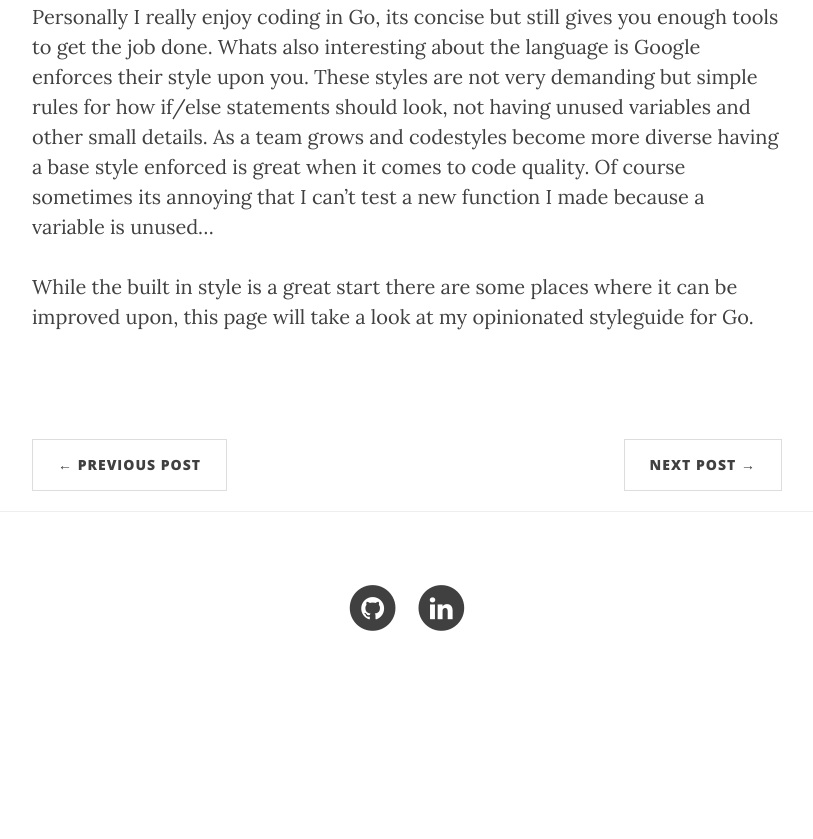
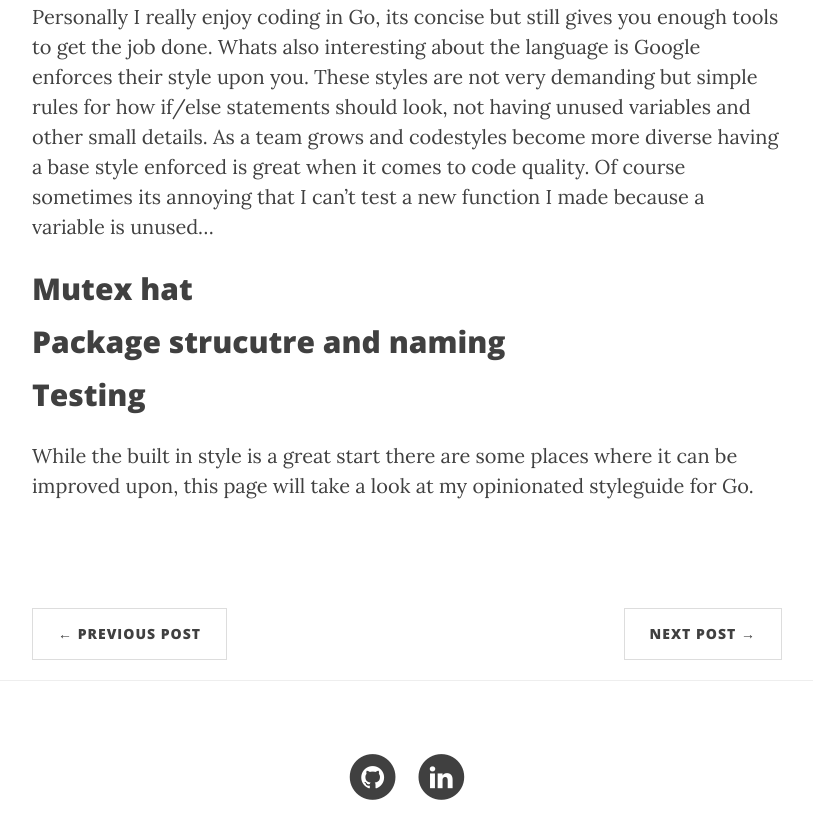
Before and after one commit to kwojcicki/kwojcicki.github.io, a Jekyll site: the page built from _posts/2018-01-15-IDIOMATIC-GO.md, in a window 1280 px wide and 900 px high, scrolled down 790 px. Shown: the top 839 px of the window, without its empty margins (233-1046 px from the left). Built offline with Jekyll 4.4.1, drawn with Linux system fonts in a browser that asks for light colours; nearby versions of some CDN libraries; before the commit the page ends 1521 px from its top, so only the background shows below that.

Commit message:
added generic stuff

```diff
--- a/_posts/2018-01-15-IDIOMATIC-GO.md
+++ b/_posts/2018-01-15-IDIOMATIC-GO.md
@@ -13,5 +13,10 @@ tags: [ Go ]
 
 Personally I really enjoy coding in Go, its concise but still gives you enough tools to get the job done. Whats also interesting about the language is Google enforces their style upon you. These styles are not very demanding but simple rules for how if/else statements should look, not having unused variables and other small details. As a team grows and codestyles become more diverse having a base style enforced is great when it comes to code quality. Of course sometimes its annoying that I can't test a new function I made because a variable is unused...
 
+## Mutex hat
+
+## Package strucutre and naming
+
+## Testing
 
 While the built in style is a great start there are some places where it can be improved upon, this page will take a look at my opinionated styleguide for Go.
```
